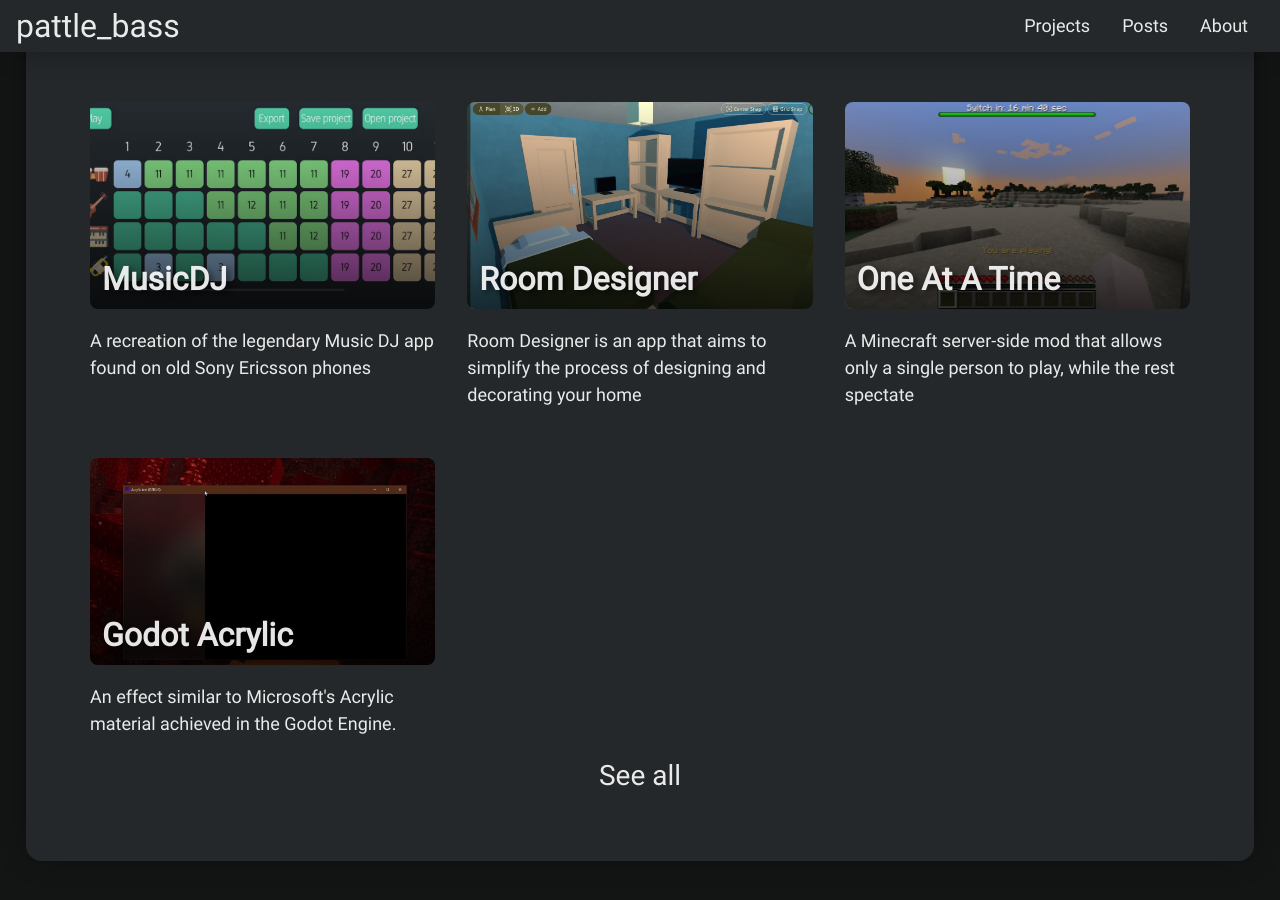
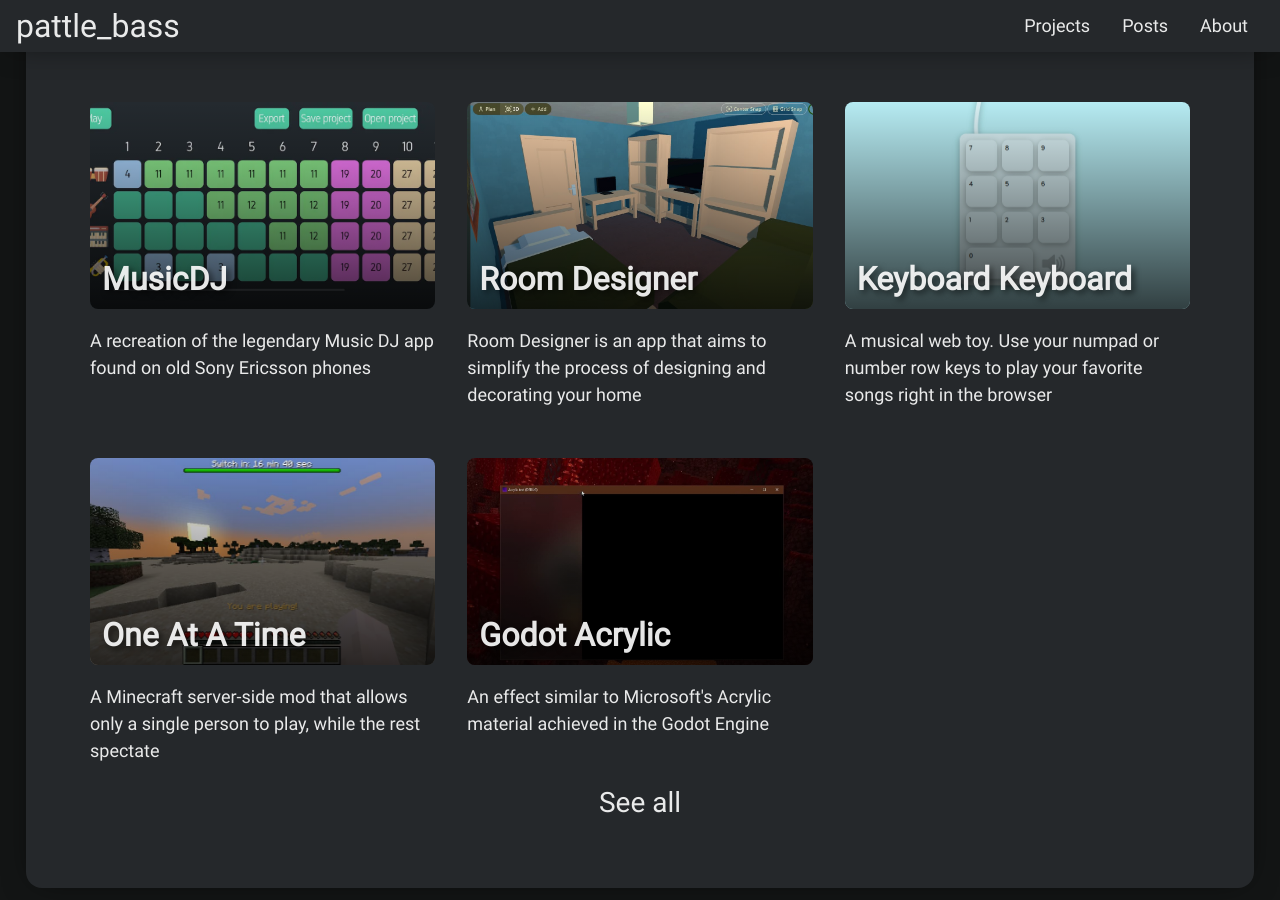
Before and after one commit to pattlebass/pattlebass.github.io, a Jekyll site: the page built from index.html, in a window 1280 px wide and 900 px high, scrolled down 572 px. Built offline with Jekyll 4.4.1, drawn with Linux system fonts in a browser that asks for light colours.

Commit message:
Add Keyboard Keyboard

```diff
--- a/_data/projects.yml
+++ b/_data/projects.yml
@@ -10,6 +10,12 @@
   image: /assets/images/room-designer/1.jpg
   show_in_home: true
 
+- title: Keyboard Keyboard
+  description: A musical web toy. Use your numpad or number row keys to play your favorite songs right in the browser
+  url: https://pattlebass.github.io/keyboard-keyboard
+  image: /assets/images/kb-kb.webp
+  show_in_home: true
+
 - title: One At A Time
   description: A Minecraft server-side mod that allows only a single person to play, while the rest spectate
   url: https://github.com/pattlebass/OneAtATime
@@ -17,7 +23,7 @@
   show_in_home: true
 
 - title: Godot Acrylic
-  description: An effect similar to Microsoft's Acrylic material achieved in the Godot Engine.
+  description: An effect similar to Microsoft's Acrylic material achieved in the Godot Engine
   url: https://github.com/pattlebass/Godot-Acrylic
   image: /assets/images/godot-acrylic.jpg
   show_in_home: true
```
Also changed, not shown: assets/images/kb-kb.webp (added).
